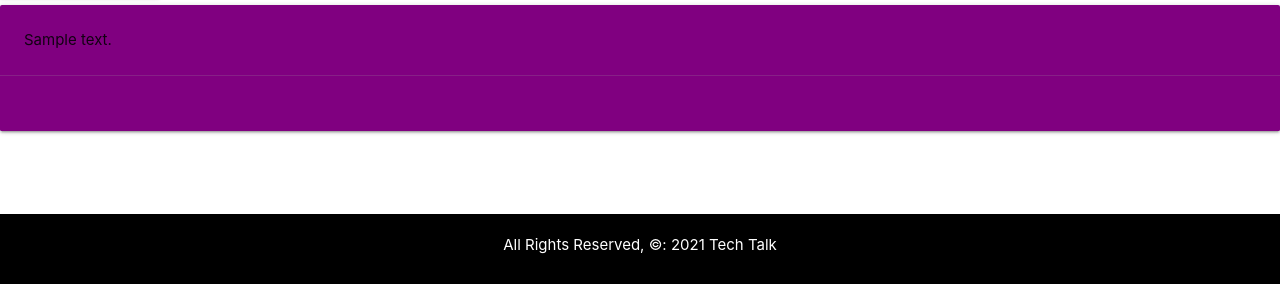
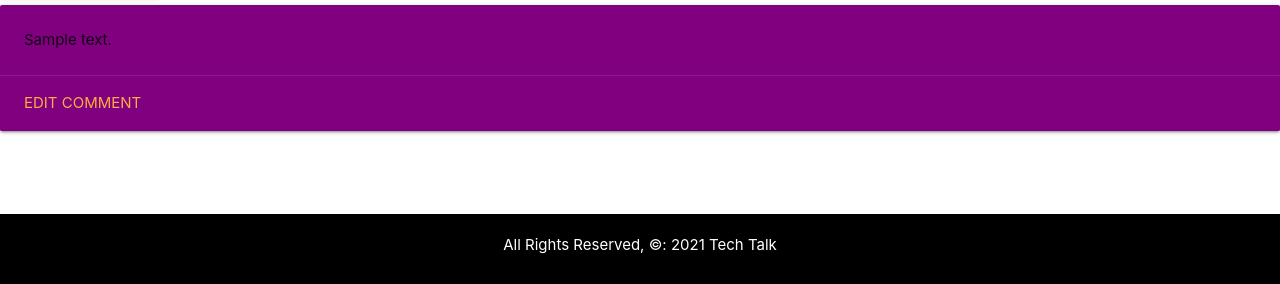
Before and after one commit to polina-g/tech-talk-v2, a Django app: page /blogs/1/ in a window 1280 px wide. Shown: the part 516-800 px from the top of the page. Run offline with Django 3.2, Linux system fonts and the light colour scheme; tables that the repository leaves empty hold one stand-in row (values such as "Sample post").

Commit message:
edit comment button added

```diff
--- a/blog/templates/blogs/detail.html
+++ b/blog/templates/blogs/detail.html
@@ -43,7 +43,7 @@
        {{ comment.comment_text }}
     </div>
     <div class = "card-action">
-        <a href="{% url 'blog_urls:edit_comment' comment.id %}"></a>
+        <a href="{% url 'blog_urls:edit_comment' comment.id %}">Edit Comment</a>
     </div>
 </div>
 
```
